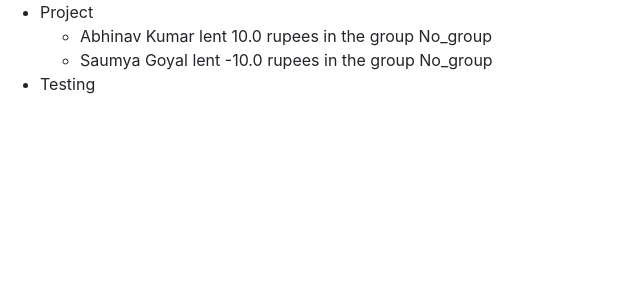
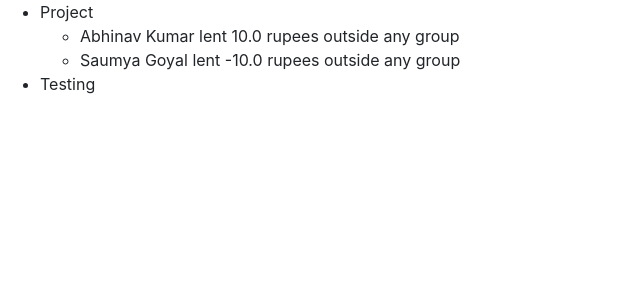
Before and after one commit to abhinav2603/Splitwise-Clone, a Django app: template splitwise/dashboard/templates/dashboard/friend_page.html in a window 1280 px wide. Shown: the part 56-356 px from the top of the page, without its empty margins (0-640 px from the left). Run offline with Django 3.2, Linux system fonts and the light colour scheme; data comes from the database, SQL or seed files in the repository; the template is opened without the code that fills it: values that come from a table or form of the project are taken from there, most other values are stand-ins (such as "Sample title", 1, 10 or a date in 2020); some libraries are stand-ins or nearby versions.

Commit message:
Change wrong check in friends display for group

```diff
--- a/splitwise/dashboard/templates/dashboard/friend_page.html
+++ b/splitwise/dashboard/templates/dashboard/friend_page.html
@@ -13,7 +13,7 @@
 		<li>{{ transaction.title }}</li>
 		<ul>
 			{% for transdet in transaction.transactiondetail_set.all %}
-			{% if transdet.group.group_id != 0 %}
+			{% if transaction.group.group_id != 0 %}
 			<li>{{ transdet.user.user_name }} lent {{ transdet.lent }} rupees in the group {{ transaction.group.group_name }}</li>
 			{% else %}
 			<li>{{ transdet.user.user_name }} lent {{ transdet.lent }} rupees outside any group</li>
```
